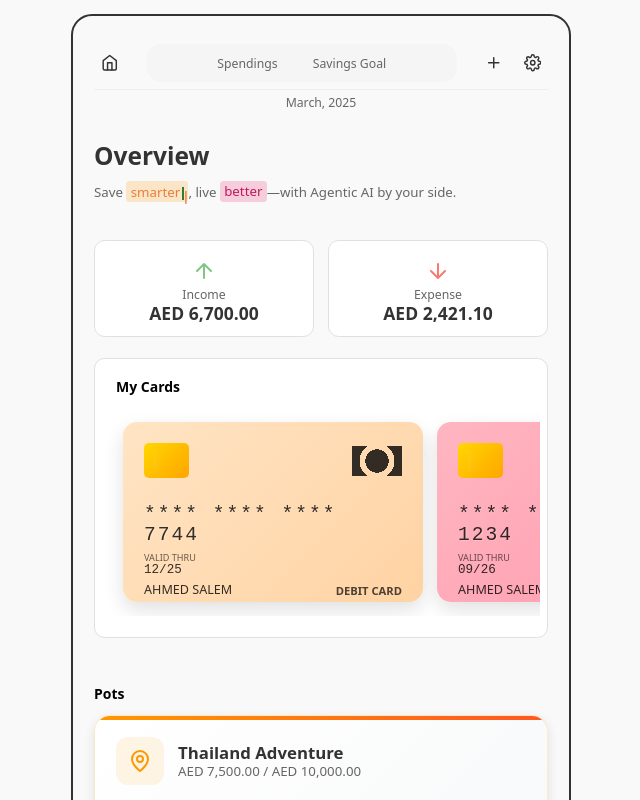
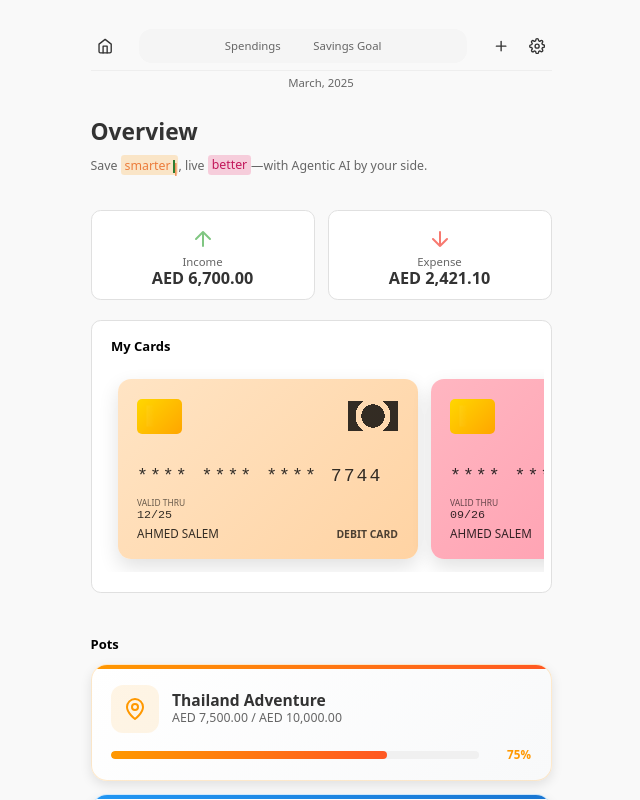
Before and after one commit to zay0od/payz-agentic-ai-hackathon, a Nuxt app: page /Dashboard in a window 1280 px wide. Shown: the top 800 px of the page, without its empty margins (319-959 px from the left). Built offline with nearby package versions, Linux system fonts and the light colour scheme.

Commit message:
remove debug

```diff
--- a/app.vue
+++ b/app.vue
@@ -13,7 +13,7 @@ html, body {
   padding: 0;
   height: 100%;
   font-family: system-ui, -apple-system, BlinkMacSystemFont, sans-serif;
-  font-size: 14px;
+  font-size: 13px;
 }
 
 .app-container {
@@ -21,6 +21,6 @@ html, body {
   justify-content: center;
   min-height: 100vh;
   background-color: #f9f9f9;
-  padding: 1rem;
+  padding: .2rem;
 }
 </style>
--- a/pages/Dashboard.vue
+++ b/pages/Dashboard.vue
@@ -403,7 +403,7 @@ const transactions = ref([
   padding: 1.5rem;
   font-family: system-ui, -apple-system, BlinkMacSystemFont, sans-serif;
   box-sizing: border-box;
-  border: 2px solid #333;
+  /* border: 2px solid #333; */
   border-radius: 1.5rem;
   overflow: hidden;
   display: flex;
--- a/pages/savings.vue
+++ b/pages/savings.vue
@@ -288,7 +288,7 @@ definePageMeta({
   padding: 1.5rem;
   font-family: system-ui, -apple-system, BlinkMacSystemFont, sans-serif;
   box-sizing: border-box;
-  border: 2px solid #333;
+  /* border: 2px solid #333; */
   border-radius: 1.5rem;
   overflow: hidden;
   display: flex;
--- a/pages/settings.vue
+++ b/pages/settings.vue
@@ -78,7 +78,7 @@ definePageMeta({
   padding: 1.5rem;
   font-family: system-ui, -apple-system, BlinkMacSystemFont, sans-serif;
   box-sizing: border-box;
-  border: 2px solid #333;
+  /* border: 2px solid #333; */
   border-radius: 1.5rem;
   overflow: hidden;
   display: flex;
--- a/pages/spendings.vue
+++ b/pages/spendings.vue
@@ -212,7 +212,7 @@ definePageMeta({
   padding: 1.5rem;
   font-family: system-ui, -apple-system, BlinkMacSystemFont, sans-serif;
   box-sizing: border-box;
-  border: 2px solid #333;
+  /* border: 2px solid #333; */
   border-radius: 1.5rem;
   overflow: hidden;
   display: flex;
```
